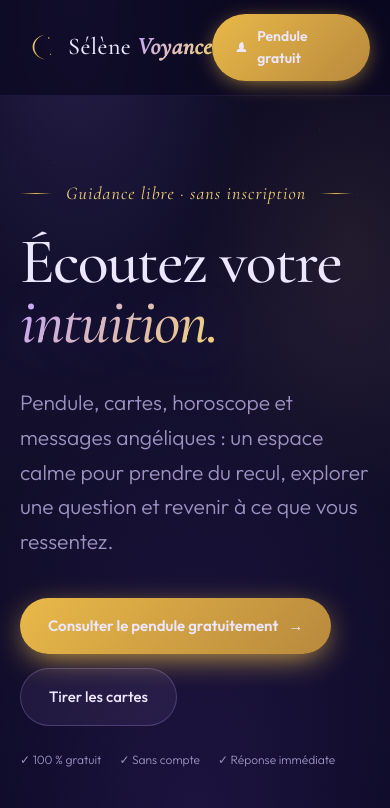
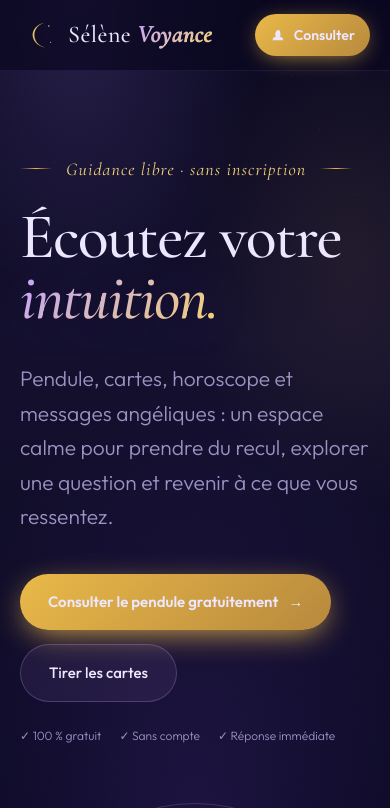
Before and after one commit to selenevoyance14-svg/voyance-pendule, a Next.js app: page / in a window 390 px wide. Shown: the top 808 px of the page. Built offline with nearby package versions, Linux system fonts and the light colour scheme; no server answers.

Commit message:
Ajoute un acces direct aux voyants dans le menu

```diff
--- a/src/app/components/AffiliateConsultation.tsx
+++ b/src/app/components/AffiliateConsultation.tsx
@@ -35,12 +35,12 @@ export default function AffiliateConsultation() {
   }, []);
 
   return (
-    <section className="sv-affiliate-section" aria-labelledby="consultation-privee">
+    <section id="consultation-privee" className="sv-affiliate-section" aria-labelledby="consultation-privee-title">
       <div className="sv-container">
         <div className="sv-affiliate-heading">
           <div>
             <span className="sv-eyebrow">Pour aller plus loin · partenaire</span>
-            <h2 id="consultation-privee">Échanger avec un professionnel de la voyance</h2>
+            <h2 id="consultation-privee-title">Échanger avec un professionnel de la voyance</h2>
           </div>
           <p>
             Les outils Sélène restent gratuits. Si vous souhaitez une consultation
--- a/src/app/layout.tsx
+++ b/src/app/layout.tsx
@@ -164,11 +164,12 @@ export default function RootLayout({ children }: Readonly<{ children: React.Reac
                         </nav>
                         <div style={{ display: "flex", alignItems: "center", gap: 14 }}>
                             <MoonPhasePill />
-                            <a className="sv-nav-cta" href="/pendule-gratuit">
+                            <a className="sv-nav-cta" href="/#consultation-privee">
                                 <svg width="14" height="14" viewBox="0 0 16 16" fill="currentColor">
                                     <path d="M11 2c-3 0-5 2-5 5 0 1 0 2 1 3 -2 0-4 1-4 4h12c0-3-2-4-4-4 1-1 1-2 1-3 0-3-2-5-1-5z" />
                                 </svg>
-                                Pendule gratuit
+                                <span className="sv-nav-cta-long">Échanger avec un professionnel</span>
+                                <span className="sv-nav-cta-short">Consulter</span>
                             </a>
                         </div>
                     </div>
--- a/src/app/selene.css
+++ b/src/app/selene.css
@@ -127,6 +127,7 @@
   transition: all 0.2s;
 }
 .sv-nav-cta:hover { transform: translateY(-1px); box-shadow: 0 6px 30px -6px var(--sv-gold); }
+.sv-nav-cta-short { display: none; }
 
 .sv-moon-pill {
   display: flex; align-items: center; gap: 10px;
@@ -770,6 +771,9 @@
 @media (max-width: 640px) {
   .sv-container { padding: 0 20px; }
   .sv-nav { padding: 14px 20px; }
+  .sv-nav-cta { padding: 10px 15px; }
+  .sv-nav-cta-long { display: none; }
+  .sv-nav-cta-short { display: inline; }
   .sv-foot-bottom { flex-direction: column; gap: 8px; }
 }
 
@@ -788,7 +792,7 @@
 .sv-free-icon { display:block; margin-bottom:20px; font-size:44px; }
 .sv-free-hub { min-height:70vh; padding-top:120px; }
 .sv-free-manifesto { padding:100px 0; background:rgba(8,6,27,.72); border-block:1px solid rgba(196,165,255,.12); }
-.sv-affiliate-section { padding:110px 0; background:linear-gradient(180deg,rgba(20,14,53,.92),rgba(8,6,27,.76)); border-block:1px solid rgba(233,185,73,.18); }
+.sv-affiliate-section { padding:110px 0; scroll-margin-top:90px; background:linear-gradient(180deg,rgba(20,14,53,.92),rgba(8,6,27,.76)); border-block:1px solid rgba(233,185,73,.18); }
 .sv-affiliate-heading { display:grid; grid-template-columns:1.15fr .85fr; gap:70px; align-items:end; margin-bottom:45px; }
 .sv-affiliate-heading h2 { max-width:720px; margin:0; font-size:clamp(42px,5vw,68px); line-height:1.04; }
 .sv-affiliate-heading > p { margin:0; color:var(--sv-muted); font-size:17px; line-height:1.75; }
```
